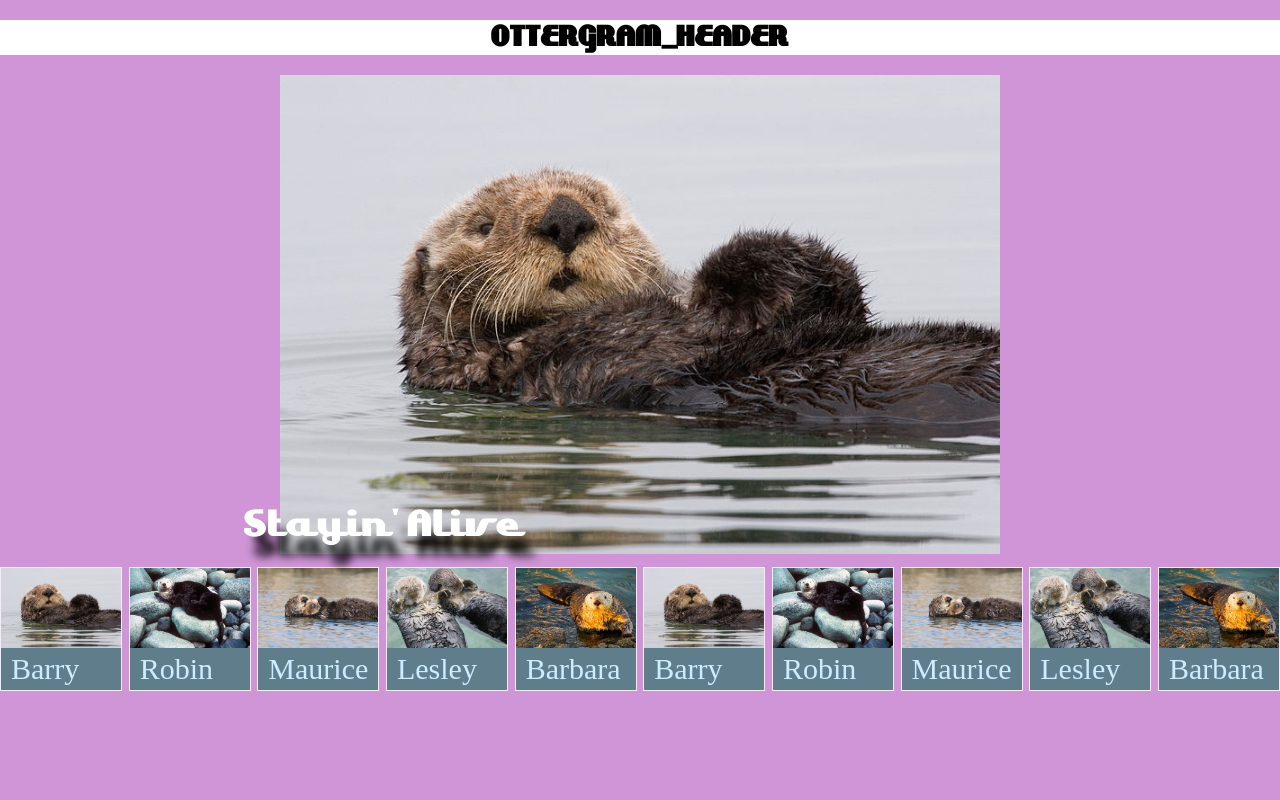
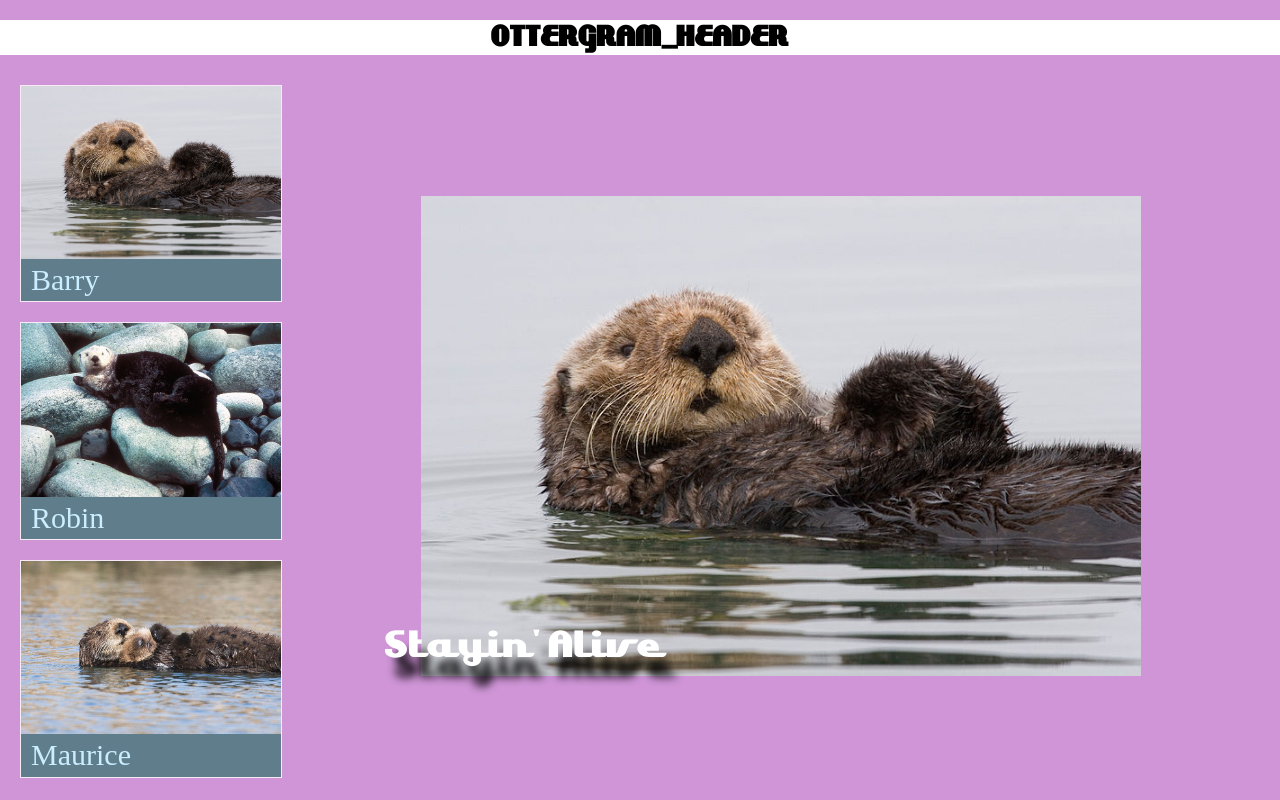
Before and after one commit to SmoothJM/front-end-dev-book, a plain HTML site: page ottergram/index.html in a window 1280 px wide. Drawn offline with nearby package versions, Linux system fonts and the light colour scheme.

Commit message:
media added

```diff
--- a/ottergram/index.html
+++ b/ottergram/index.html
@@ -3,6 +3,7 @@
 
 <head>
   <meta charset="utf-8">
+  <meta name="viewport" content="width=device-width,initial-scale=1">
   <link rel="stylesheet" href="https://cdnjs.cloudflare.com/ajax/libs/normalize/8.0.1/normalize.min.css">
   <link rel="stylesheet" href="stylesheets/styles.css">
   <link rel="icon" type="image/png" sizes="16x16" href="favicon-16x16.png">
--- a/ottergram/stylesheets/styles.css
+++ b/ottergram/stylesheets/styles.css
@@ -19,7 +19,7 @@
   font-style: normal;
 }
 html,body{
-  height: auto;
+  height: 100%;
 }
 body{
   font-size: 10px;
@@ -102,3 +102,20 @@ a[href="#"]{
 .detail-image{
   width:90%;
 }
+@media all and (min-width:768px) {
+  .main-content{
+    flex-direction: row;
+    overflow: hidden;
+  }
+  .thumbanil-list{
+    flex-direction: column;
+    order:0;
+    margin-left: 20px;
+  }
+  .thumbanil-item{
+    max-width: 260px;
+  }
+  .thumbanil-item+.thumbanil-item{
+    margin-top:20px;
+  }
+}
```
